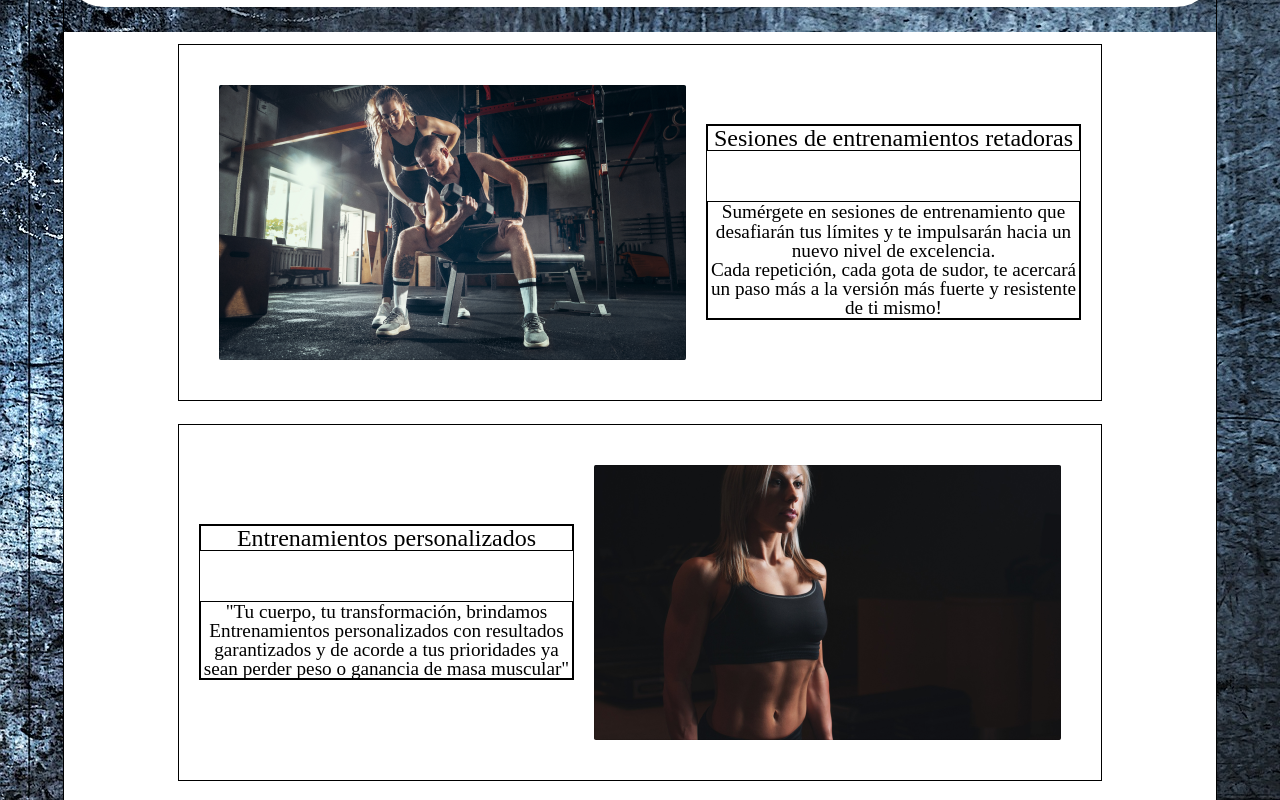
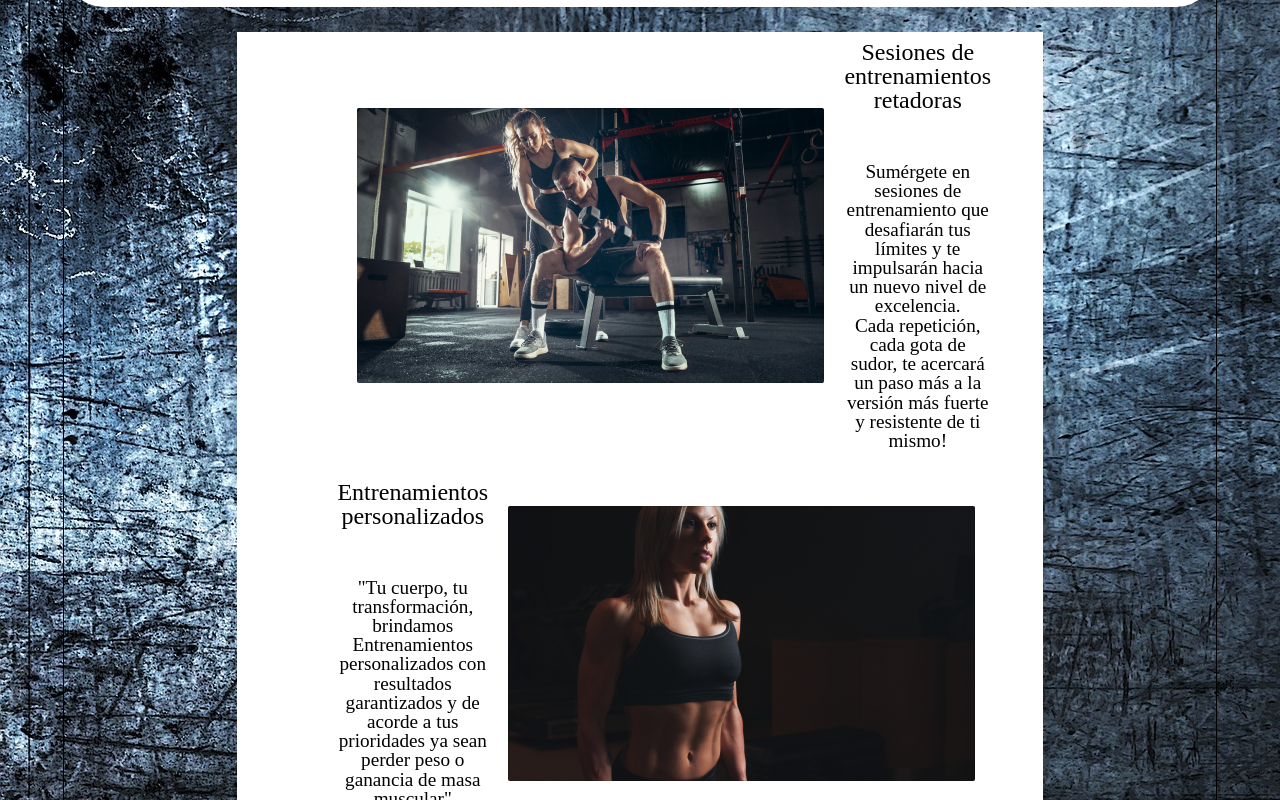
Before and after one commit to roniilevis/paginaalexfitness, a React (Create React App) app: page / in a window 1280 px wide. Shown: the part 700-1500 px from the top of the page. Built offline with nearby package versions, Linux system fonts and the light colour scheme.

Commit message:
main terminado sin fondo

```diff
--- a/src/componentes/Main/Main.css
+++ b/src/componentes/Main/Main.css
@@ -3,6 +3,7 @@
     border: 1px solid;
     margin: 0 auto;
     display: flex;
+    align-items: center;
     flex-direction: column;
 }
 .presentacion-alex{
@@ -40,10 +41,10 @@
     display: flex;
     flex-direction: column;
     align-items: center;
+    width: 70%;
 }
 
 #servicios-card{
-    border: 1px solid;
     display: flex;
     margin: 1%;
     width: 80%;
@@ -54,7 +55,6 @@
 }
 
 #servicios-titulo-texto{
-    border: 1px solid;
     text-align: justify;
     position: relative;
     right: 20px;
@@ -62,22 +62,20 @@
 }
 
 
-#servicios-titulo{
-    border: 1px solid;
+#servicios-titulo , #servicios-titulo-centro{
     margin-bottom: 50px;
     font-size: 1.5em;
 }
 
 
-#servicios-parrafo{
-    border: 1px solid;
+
+
+#servicios-parrafo, #servicios-parrafo-centro{
     font-size: 1.2em;
 }
 
 
-
 #servicios-card-centro{
-    border: 1px solid;
     display: flex;
     flex-direction: row-reverse;
     margin: 1%;
@@ -89,19 +87,7 @@
 }
 
 #servicios-titulo-texto-centro{
-    border: 1px solid;
     text-align: center;
     position: relative;
     left: 20px;
 }
-
-#servicios-titulo-centro{
-    border: 1px solid;
-    margin-bottom: 50px;
-    font-size: 1.5em;
-}
-
-#servicios-parrafo-centro{
-    border: 1px solid;
-    font-size: 1.2em;
-}
```
